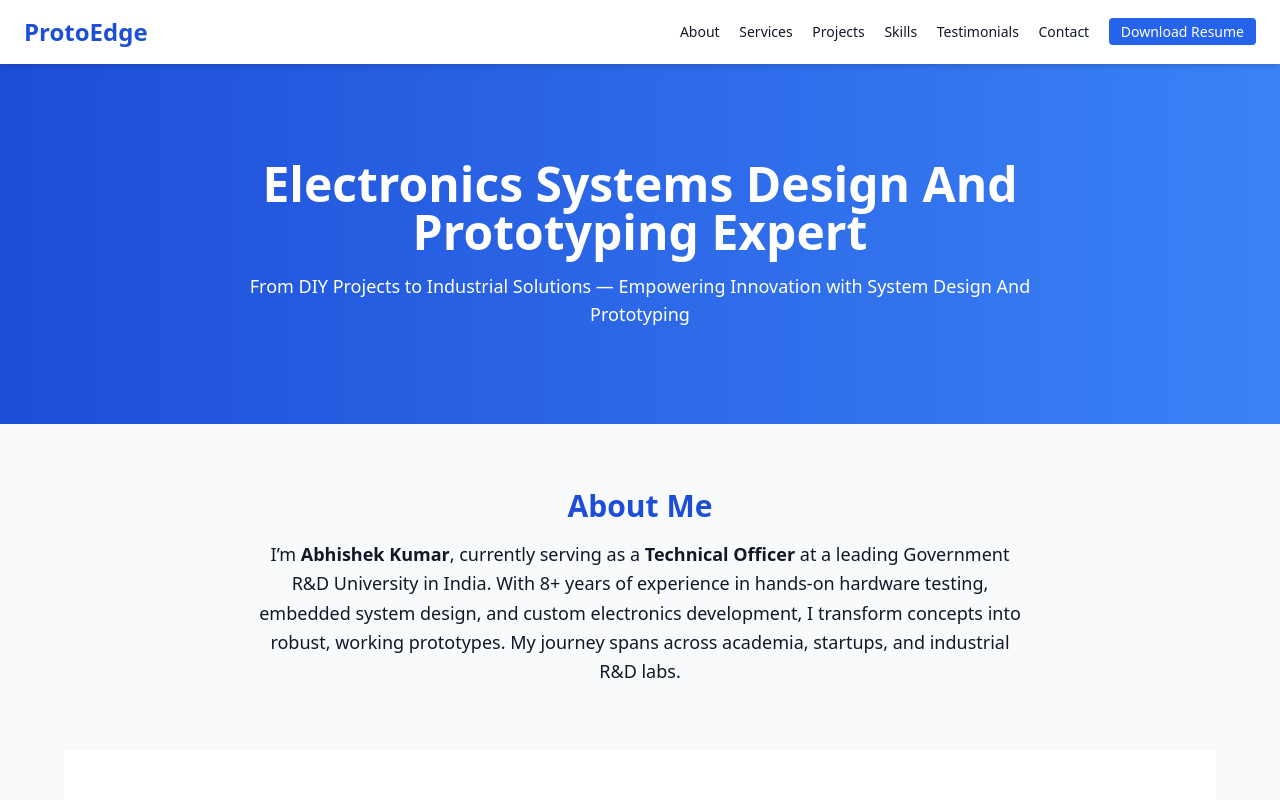
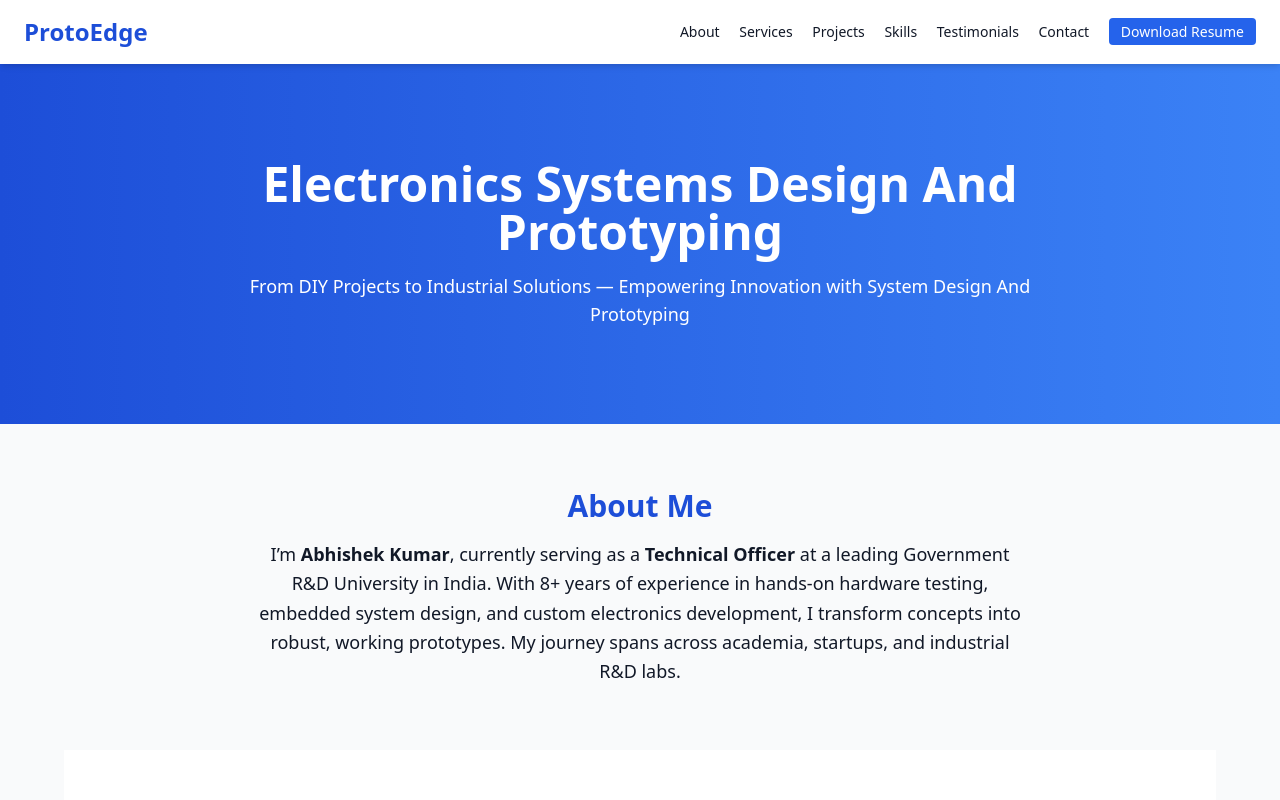
Before and after one commit to abhisheknsec/protoedge-portfolio, a plain HTML site: page index.html in a window 1280 px wide. Shown: the top 800 px of the page. Drawn offline with nearby package versions, Linux system fonts and the light colour scheme.

Commit message:
Update index.html

```diff
--- a/index.html
+++ b/index.html
@@ -27,7 +27,7 @@
   <!-- Hero -->
   <section class="bg-gradient-to-r from-blue-700 to-blue-500 text-white py-24 text-center">
     <div class="max-w-4xl mx-auto px-4">
-      <h2 class="text-5xl font-bold mb-4">Electronics Systems Design And Prototyping Expert</h2>
+      <h2 class="text-5xl font-bold mb-4">Electronics Systems Design And Prototyping</h2>
       <p class="text-lg">From DIY Projects to Industrial Solutions — Empowering Innovation with System Design And Prototyping</p>
     </div>
   </section>
```
